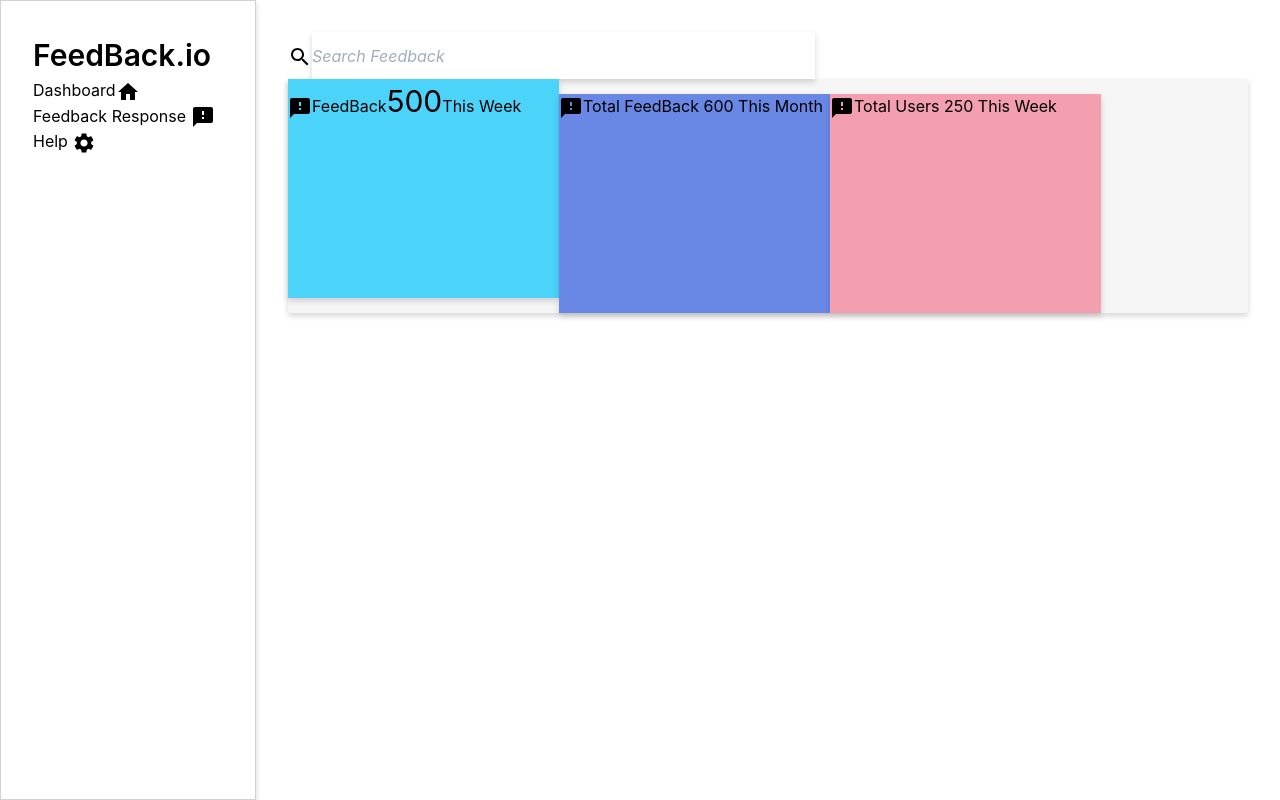
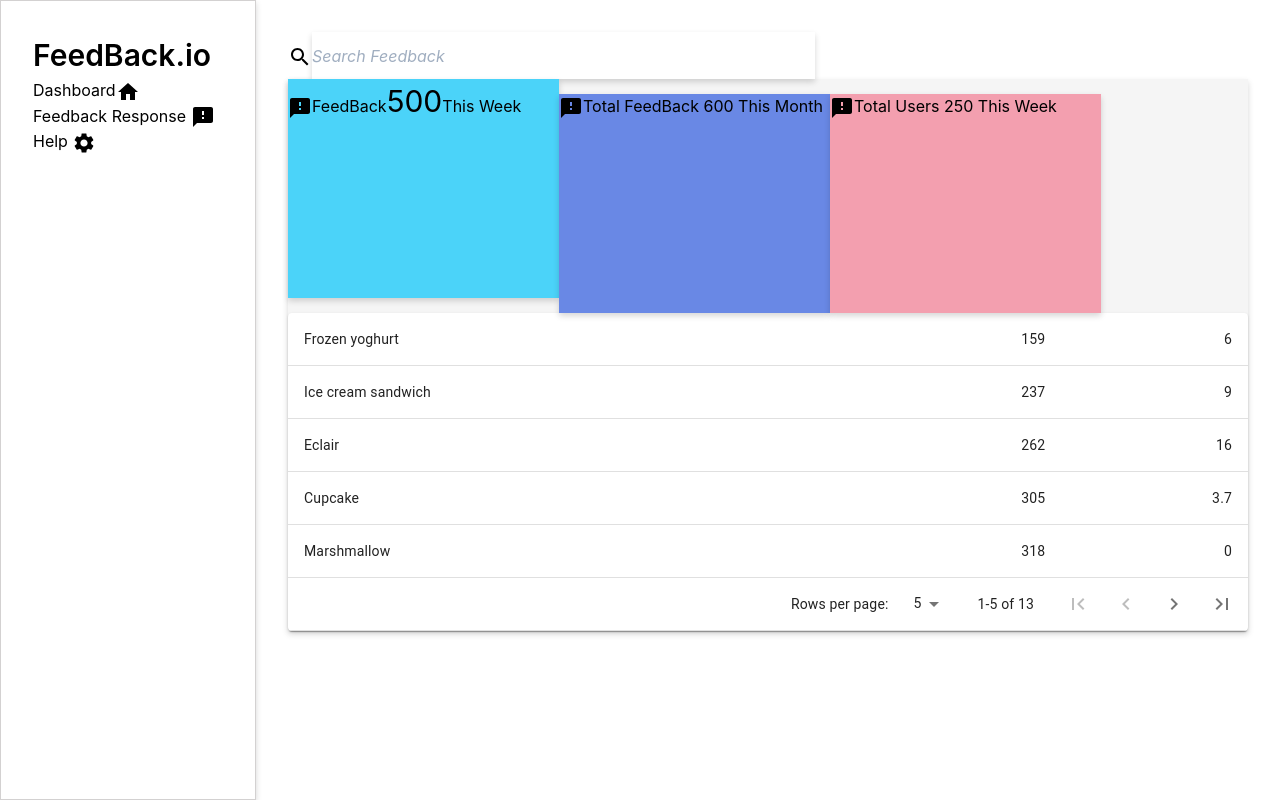
Before and after one commit to WonderfulOlanrewaju/feedback-nlp-frontend, a React (Create React App) app: page /admin in a window 1280 px wide. Built offline with nearby package versions, Linux system fonts and the light colour scheme.

Commit message:
add multistep table

```diff
--- a/src/components/Admin.js
+++ b/src/components/Admin.js
@@ -6,6 +6,7 @@
 import FeedbackIcon from '@material-ui/icons/Feedback';
 import SettingsIcon from '@material-ui/icons/Settings';
 import SearchIcon from '@material-ui/icons/Search';
+import CustomPaginationActionsTable from './AdminTable';
 
 const Err = styled.div`
     text-align : left;
@@ -39,6 +40,7 @@
                     </Formik>
                 </div>
                 <div className='Admin-Right-Body'>
+                    <div>
                     <div className='First-Card inline-block'>
                         <FeedbackIcon className='text-2xl' />
                         FeedBack
@@ -57,6 +59,10 @@
                         250
                         This Week
                     </div>
+                    </div>
+                    <div>
+                        <CustomPaginationActionsTable/>
+                    </div>
                 </div>
 
             </div>
--- /dev/null
+++ b/src/components/AdminTable.js
@@ -0,0 +1,169 @@
+import React from 'react';
+import PropTypes from 'prop-types';
+import { makeStyles, useTheme } from '@material-ui/core/styles';
+import Table from '@material-ui/core/Table';
+import TableBody from '@material-ui/core/TableBody';
+import TableCell from '@material-ui/core/TableCell';
+import TableContainer from '@material-ui/core/TableContainer';
+import TableFooter from '@material-ui/core/TableFooter';
+import TablePagination from '@material-ui/core/TablePagination';
+import TableRow from '@material-ui/core/TableRow';
+import Paper from '@material-ui/core/Paper';
+import IconButton from '@material-ui/core/IconButton';
+import FirstPageIcon from '@material-ui/icons/FirstPage';
+import KeyboardArrowLeft from '@material-ui/icons/KeyboardArrowLeft';
+import KeyboardArrowRight from '@material-ui/icons/KeyboardArrowRight';
+import LastPageIcon from '@material-ui/icons/LastPage';
+
+const useStyles1 = makeStyles(theme => ({
+  root: {
+    flexShrink: 0,
+    marginLeft: theme.spacing(2.5),
+  },
+}));
+
+function TablePaginationActions(props) {
+  const classes = useStyles1();
+  const theme = useTheme();
+  const { count, page, rowsPerPage, onChangePage } = props;
+
+  const handleFirstPageButtonClick = event => {
+    onChangePage(event, 0);
+  };
+
+  const handleBackButtonClick = event => {
+    onChangePage(event, page - 1);
+  };
+
+  const handleNextButtonClick = event => {
+    onChangePage(event, page + 1);
+  };
+
+  const handleLastPageButtonClick = event => {
+    onChangePage(event, Math.max(0, Math.ceil(count / rowsPerPage) - 1));
+  };
+
+  return (
+    <div className={classes.root}>
+      <IconButton
+        onClick={handleFirstPageButtonClick}
+        disabled={page === 0}
+        aria-label="first page"
+      >
+        {theme.direction === 'rtl' ? <LastPageIcon /> : <FirstPageIcon />}
+      </IconButton>
+      <IconButton onClick={handleBackButtonClick} disabled={page === 0} aria-label="previous page">
+        {theme.direction === 'rtl' ? <KeyboardArrowRight /> : <KeyboardArrowLeft />}
+      </IconButton>
+      <IconButton
+        onClick={handleNextButtonClick}
+        disabled={page >= Math.ceil(count / rowsPerPage) - 1}
+        aria-label="next page"
+      >
+        {theme.direction === 'rtl' ? <KeyboardArrowLeft /> : <KeyboardArrowRight />}
+      </IconButton>
+      <IconButton
+        onClick={handleLastPageButtonClick}
+        disabled={page >= Math.ceil(count / rowsPerPage) - 1}
+        aria-label="last page"
+      >
+        {theme.direction === 'rtl' ? <FirstPageIcon /> : <LastPageIcon />}
+      </IconButton>
+    </div>
+  );
+}
+
+TablePaginationActions.propTypes = {
+  count: PropTypes.number.isRequired,
+  onChangePage: PropTypes.func.isRequired,
+  page: PropTypes.number.isRequired,
+  rowsPerPage: PropTypes.number.isRequired,
+};
+
+function createData(name, calories, fat) {
+  return { name, calories, fat };
+}
+
+const rows = [
+  createData('Cupcake', 305, 3.7),
+  createData('Donut', 452, 25.0),
+  createData('Eclair', 262, 16.0),
+  createData('Frozen yoghurt', 159, 6.0),
+  createData('Gingerbread', 356, 16.0),
+  createData('Honeycomb', 408, 3.2),
+  createData('Ice cream sandwich', 237, 9.0),
+  createData('Jelly Bean', 375, 0.0),
+  createData('KitKat', 518, 26.0),
+  createData('Lollipop', 392, 0.2),
+  createData('Marshmallow', 318, 0),
+  createData('Nougat', 360, 19.0),
+  createData('Oreo', 437, 18.0),
+].sort((a, b) => (a.calories < b.calories ? -1 : 1));
+
+const useStyles2 = makeStyles({
+  table: {
+    minWidth: 500,
+  },
+});
+
+export default function CustomPaginationActionsTable() {
+  const classes = useStyles2();
+  const [page, setPage] = React.useState(0);
+  const [rowsPerPage, setRowsPerPage] = React.useState(5);
+
+  const emptyRows = rowsPerPage - Math.min(rowsPerPage, rows.length - page * rowsPerPage);
+
+  const handleChangePage = (event, newPage) => {
+    setPage(newPage);
+  };
+
+  const handleChangeRowsPerPage = event => {
+    setRowsPerPage(parseInt(event.target.value, 10));
+    setPage(0);
+  };
+
+  return (
+    <TableContainer component={Paper}>
+      <Table className={classes.table} aria-label="custom pagination table">
+        <TableBody>
+          {(rowsPerPage > 0
+            ? rows.slice(page * rowsPerPage, page * rowsPerPage + rowsPerPage)
+            : rows
+          ).map(row => (
+            <TableRow key={row.name}>
+              <TableCell component="th" scope="row">
+                {row.name}
+              </TableCell>
+              <TableCell align="right">{row.calories}</TableCell>
+              <TableCell align="right">{row.fat}</TableCell>
+            </TableRow>
+          ))}
+
+          {emptyRows > 0 && (
+            <TableRow style={{ height: 53 * emptyRows }}>
+              <TableCell colSpan={6} />
+            </TableRow>
+          )}
+        </TableBody>
+        <TableFooter>
+          <TableRow>
+            <TablePagination
+              rowsPerPageOptions={[5, 10, 25, { label: 'All', value: -1 }]}
+              colSpan={3}
+              count={rows.length}
+              rowsPerPage={rowsPerPage}
+              page={page}
+              SelectProps={{
+                inputProps: { 'aria-label': 'rows per page' },
+                native: true,
+              }}
+              onChangePage={handleChangePage}
+              onChangeRowsPerPage={handleChangeRowsPerPage}
+              ActionsComponent={TablePaginationActions}
+            />
+          </TableRow>
+        </TableFooter>
+      </Table>
+    </TableContainer>
+  );
+}
```
